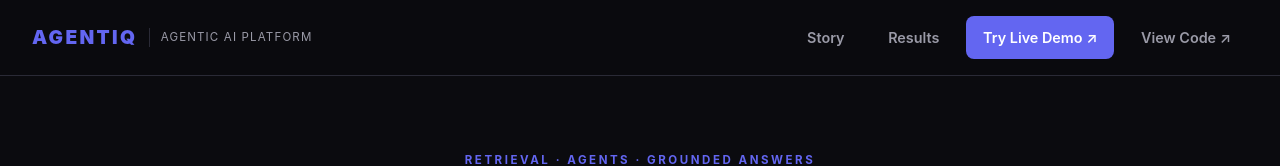
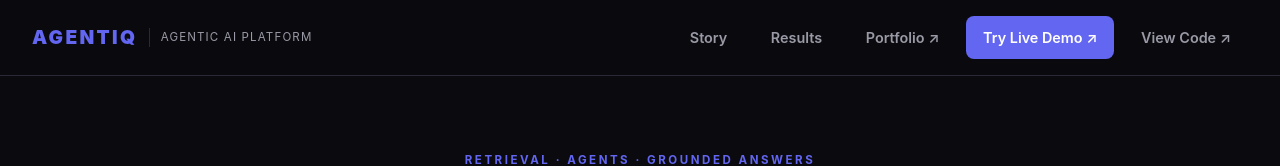
Before and after one commit to DoraChintala/enterprise-rag-agentic-pipeline, a website: page docs/index.html in a window 1280 px wide. Shown: the top 166 px of the page. Drawn offline with Linux system fonts and the light colour scheme.

Commit message:
feat: add portfolio link to landing page nav + footer

```diff
--- a/docs/index.html
+++ b/docs/index.html
@@ -20,6 +20,13 @@
       <div class="nav-links">
         <a class="btn btn-ghost" href="#story">Story</a>
         <a class="btn btn-ghost" href="#metrics">Results</a>
+        <a
+          class="btn btn-ghost"
+          href="https://applywizz-dorababuchintala-32516.vercel.app"
+          target="_blank"
+          rel="noopener"
+          >Portfolio ↗</a
+        >
         <a
           class="btn btn-primary"
           href="https://enterprise-rag-d2wk.onrender.com"
@@ -222,6 +229,8 @@ step 2 · final
       <a href="https://enterprise-rag-d2wk.onrender.com" target="_blank" rel="noopener">Live Demo</a>
       ·
       <a href="https://github.com/DoraChintala/enterprise-rag-agentic-pipeline" target="_blank" rel="noopener">GitHub</a>
+      ·
+      <a href="https://applywizz-dorababuchintala-32516.vercel.app" target="_blank" rel="noopener">Portfolio</a>
       <p>Built by Dora Chintala · Agentic AI Platform</p>
     </footer>
   </body>
```
